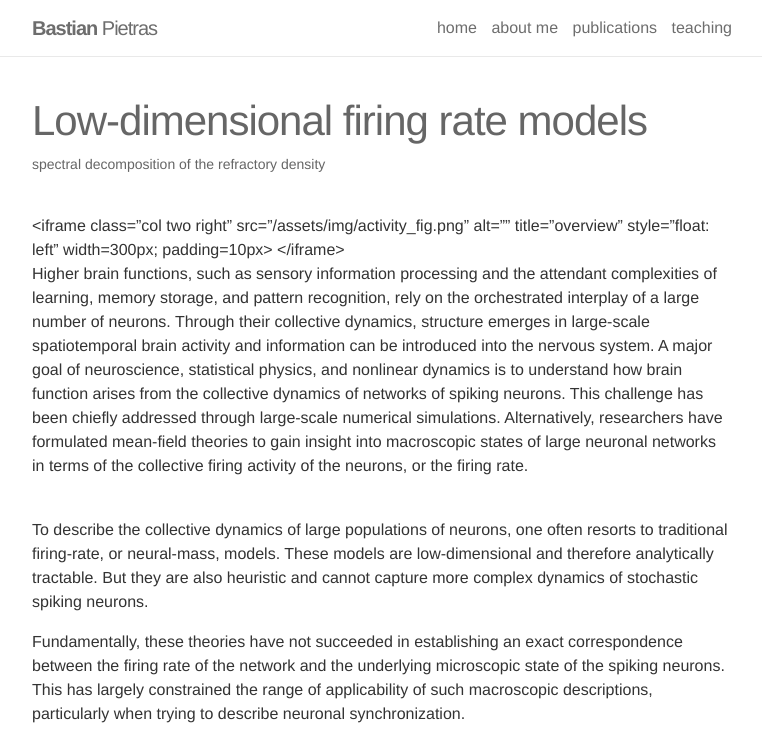
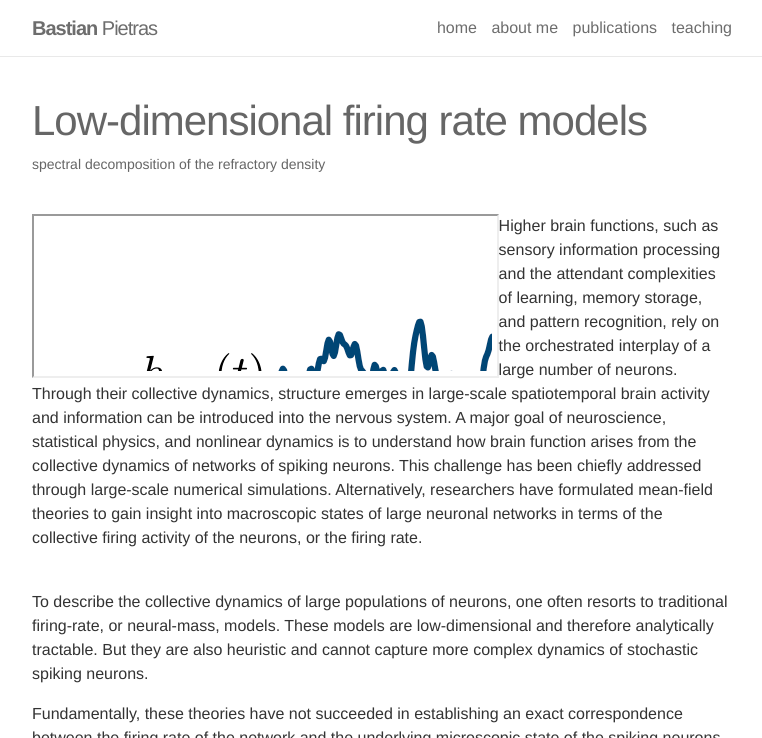
Before and after one commit to BastianPietras/bastianpietras.github.io, a Jekyll site: the page built from _projects/2spectral_decomp.markdown, in a window 1280 px wide and 900 px high, cut to the strip 0-738 px from the top of the window. Shown: the whole strip, without its empty margins (258-1020 px from the left). Built offline with Jekyll 4.4.1, drawn with Linux system fonts in a browser that asks for light colours.

Commit message:
Update 2spectral_decomp.markdown

```diff
--- a/_projects/2spectral_decomp.markdown
+++ b/_projects/2spectral_decomp.markdown
@@ -5,7 +5,7 @@ description: spectral decomposition of the refractory density
 img: /assets/img/lowdim_cover.png
 ---
 
-<iframe class="col two right" src="/assets/img/activity_fig.png" alt="" title="overview" style="float: left" width=300px; padding=10px>
+<iframe class="col two right" src="/assets/img/activity_fig.png" alt="" title="overview" style="float: left" width="300px" padding="10px">
 </iframe>
 Higher brain functions, such as sensory information processing and the attendant complexities of learning, memory storage, and pattern recognition, rely on the orchestrated interplay of a large number of neurons.
 Through their collective dynamics, structure emerges in large-scale spatiotemporal brain activity and information can be introduced into the nervous system.
```
